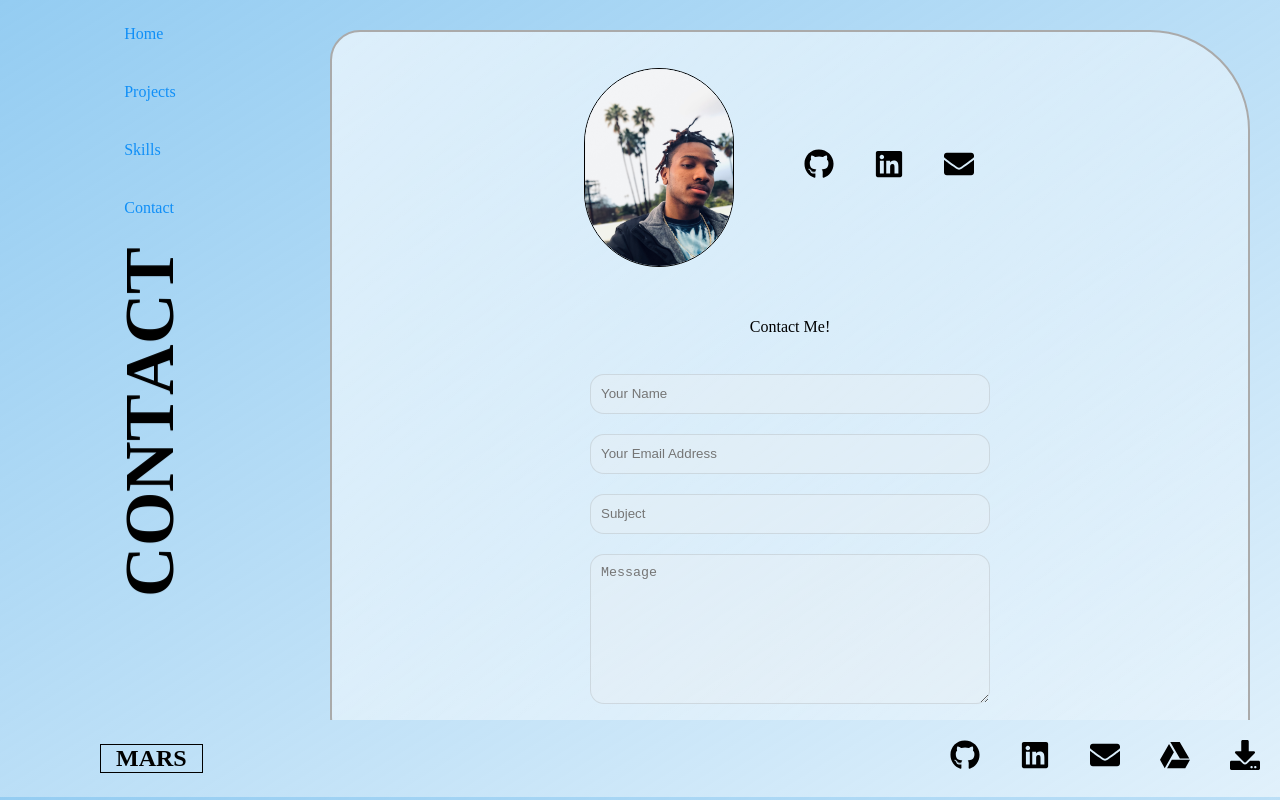
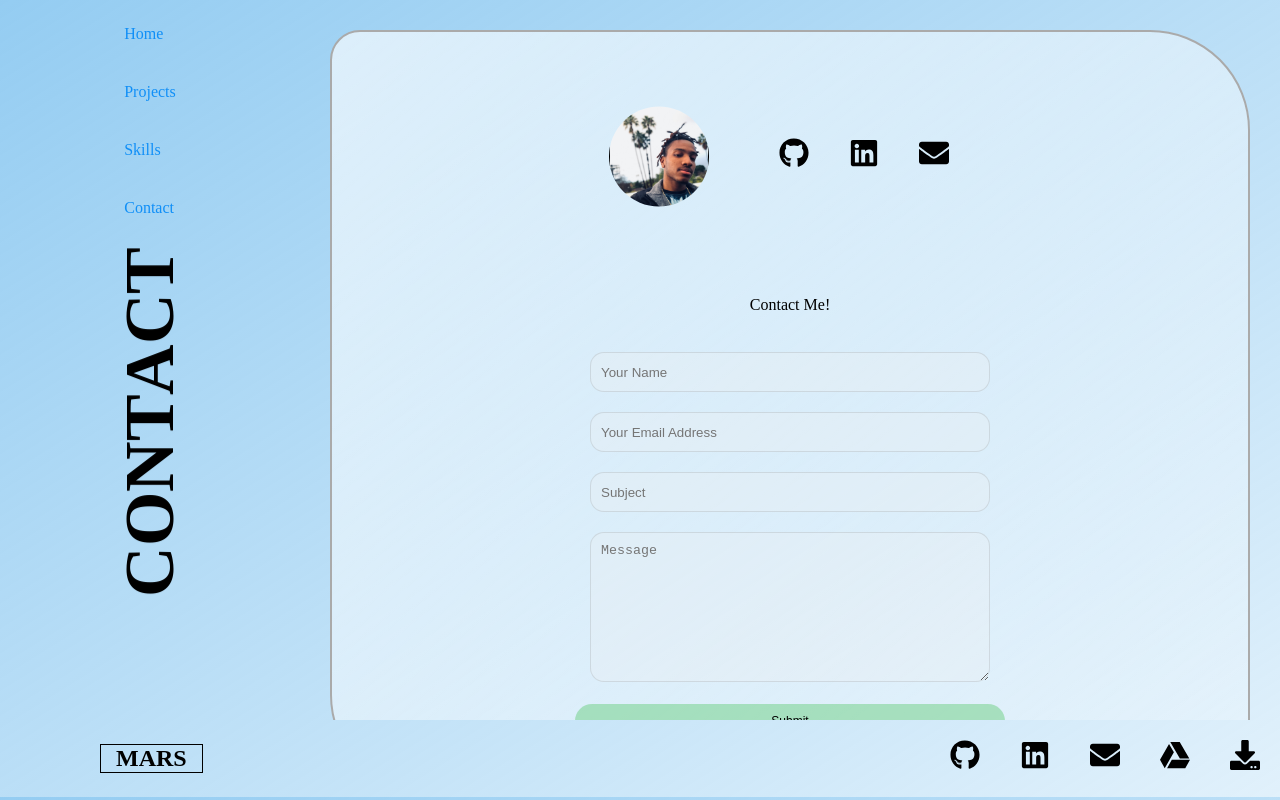
Before and after one commit to off2mxrs/firstPortfolio, a React (Create React App) app: page /contact in a window 1280 px wide. Built offline with nearby package versions, Linux system fonts and the light colour scheme; a web font is replaced by a local one.

Commit message:
circle image

```diff
--- a/src/styles/portfolio.scss
+++ b/src/styles/portfolio.scss
@@ -256,8 +256,9 @@
 
 ////////////////////// CONTACT ///////////////////////
 .contact-img{
-  width: 150px;
+  width: 100px;
   border-radius: 200px;
+  clip-path: circle();
   border: 1px solid #000;
   grid-column: 1/2;
   grid-row: 1/2;
```
